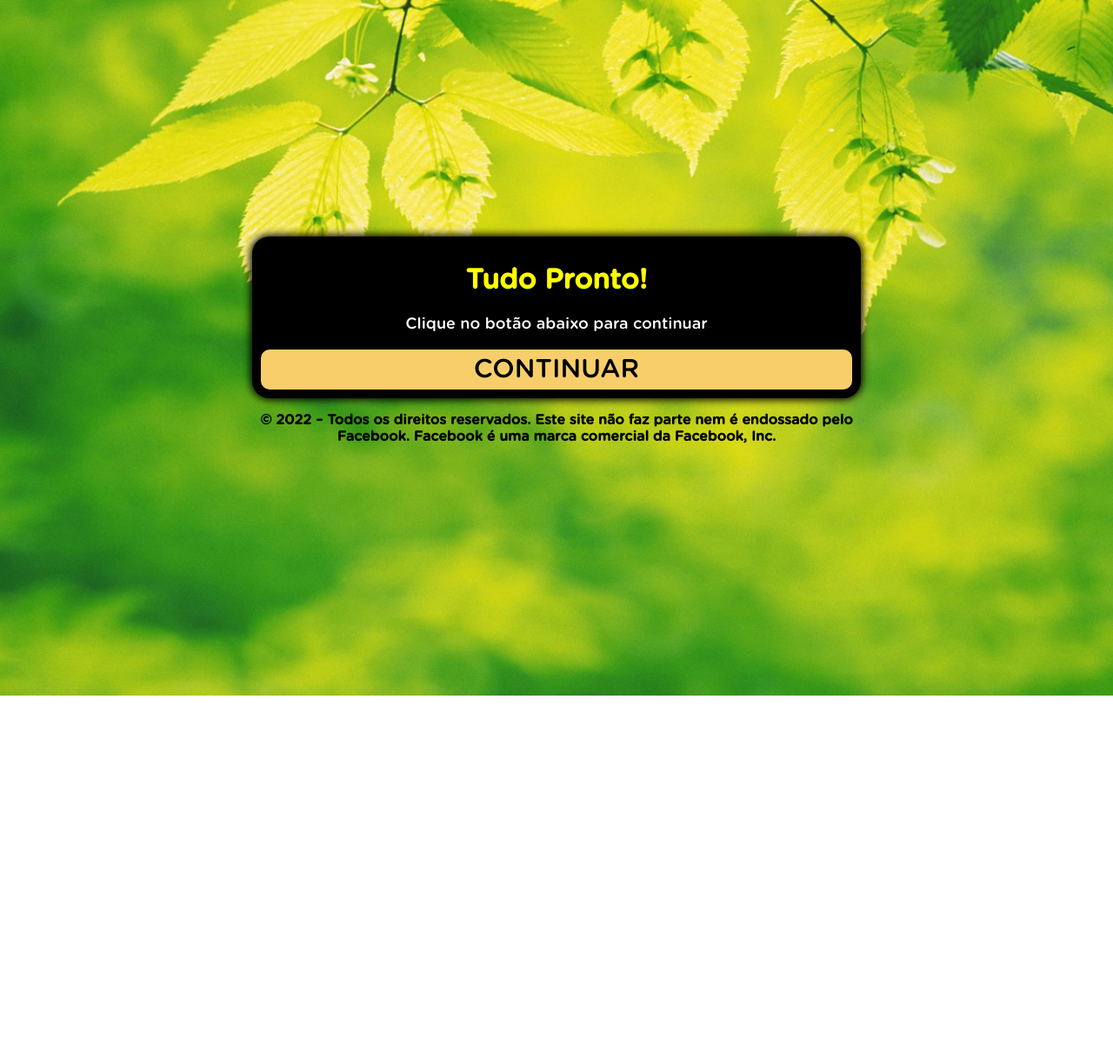
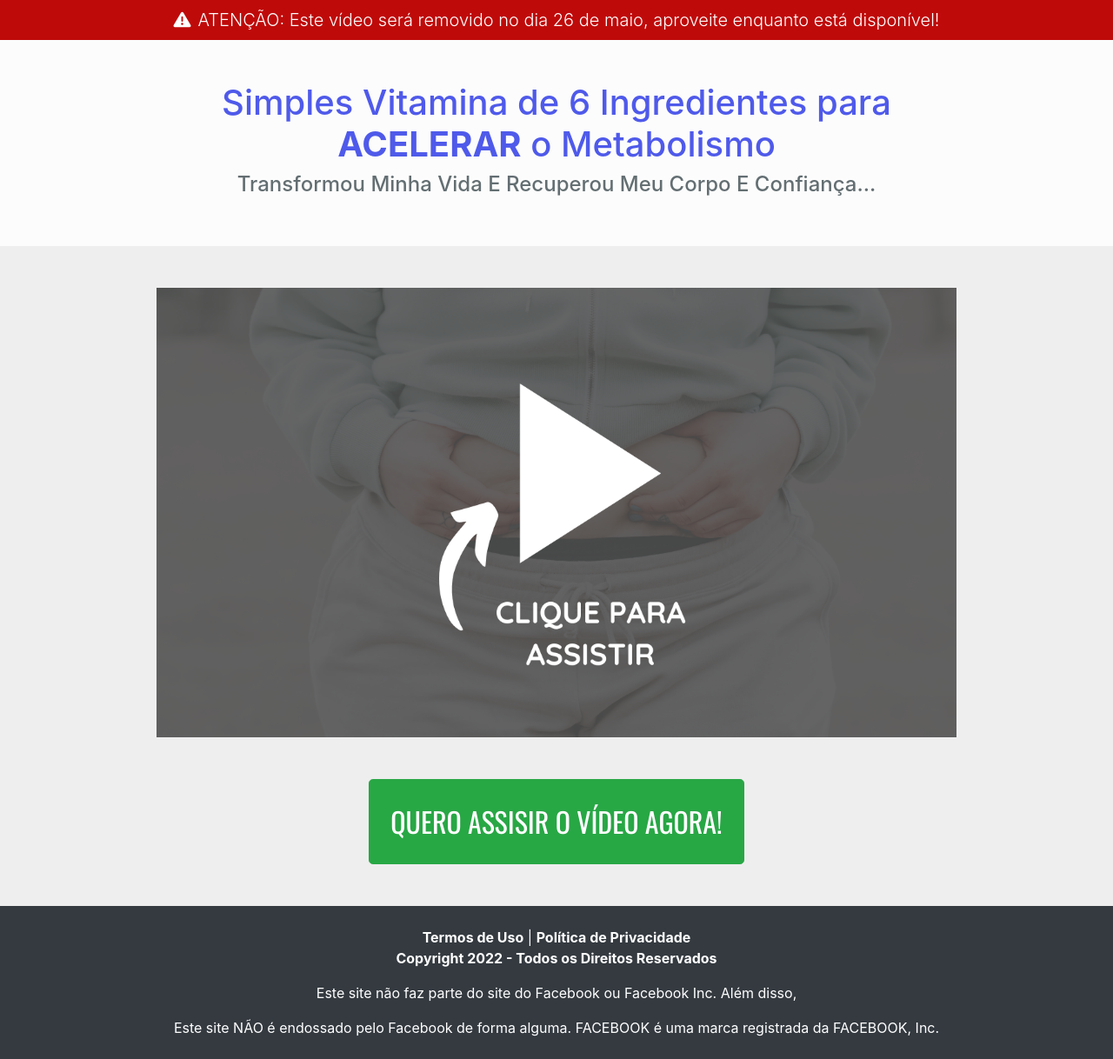
Before and after one commit to gerdaype/codigoszerobarriga.com, a plain HTML site: page ps/index.html in a window 1280 px wide. Shown: the whole page at 87% size. Before the commit the page ends 800 px from the top, so only its background shows below. Drawn offline with nearby package versions, Linux system fonts and the light colour scheme.

Commit message:
Add files via upload

```diff
--- a/ps/index.html
+++ b/ps/index.html
@@ -3,24 +3,89 @@
   <head>
     <meta charset="utf-8">
     <meta name="viewport" content="width=device-width, initial-scale=1, shrink-to-fit=no">
-  <link rel="stylesheet" href="style.css">
-  <title>Tudo Pronto!</title>
+    <link rel="stylesheet" href="https://stackpath.bootstrapcdn.com/bootstrap/4.1.3/css/bootstrap.min.css" integrity="sha384-MCw98/SFnGE8fJT3GXwEOngsV7Zt27NXFoaoApmYm81iuXoPkFOJwJ8ERdknLPMO" crossorigin="anonymous">
+    <link href="https://fonts.googleapis.com/css2?family=Oswald:wght@200;300;400;500;600;700&display=swap" rel="stylesheet">
+    <script src="https://kit.fontawesome.com/0572283b45.js"></script>
+    <style type="text/css">
+      nav {
+        background-color: #BF0A0A;
+        color: white;
+      }
+      .fsec {
+        background-color: #FCFCFC;
+      }
+      .fsec h1 {
+        color: #4F5AEA;
+      }
+      .fsec h4 {
+        color: #636E72;
+      }
+      .ssec {
+        background-color: #EEEEEE;
+      }
+      .btn {
+        font-size: 200%;
+        font-family: 'Oswald', sans-serif;
+        white-space: normal;
+      }
+    </style>
   </head>
   <body>
+
+    <nav class="navbar justify-content-center text-center">
+      <span class="lead">
+        <i class="fas fa-exclamation-triangle mr-2"></i>ATENÇÃO: Este vídeo será removido no dia <span id="dia"></span> de <span id="mes"></span>, aproveite enquanto está disponível!
+      </span>
+    </nav>
+
+    <section class="py-5 fsec">
       <div class="container">
-    <div class="black">
-      <div>
-        <div class="question">
-          <h1>Tudo Pronto!</h1>
-          <p>Clique no botão abaixo para continuar</p>
-        </div>
-        <div class="answer">
-          <a class="btn" href="https://codigoszerobarriga.com/">CONTINUAR</a>
+        <div class="row justify-content-center">
+          <div class="col-lg-10 text-center">
+            <h1>Simples Vitamina de 6 Ingredientes para <b>ACELERAR</b> o Metabolismo</h1>
+            <h4>Transformou Minha Vida E Recuperou Meu Corpo E Confiança...</h4>
           </div>
         </div>
       </div>
-    <p style="text-align: center; font-weight: bold;">© 2022 – Todos os direitos reservados. Este site não faz parte nem é endossado pelo Facebook. Facebook é uma marca comercial da Facebook, Inc.</p>
+    </section>
+
+    <section class="py-5 ssec">
+      <div class="container">
+        <div class="row justify-content-center">
+          <div class="col-lg-10 text-center">
+            <a href="https://protocolozerobarriga.com/"><img class="img-fluid" src="play.png"></a>
+            <!-- TROQUE SEU LINK ONDE ESTÁ O DO PROTOCOLOZEROBARRIGA.COM, MANTENDO AS ASPAS -->
+            <a class="btn btn-success btn-lg p-4 mt-5" href="https://protocolozerobarriga.com/">QUERO ASSISIR O VÍDEO AGORA!</a>
           </div>
-  <script type="text/javascript" src="script.js"></script>
+        </div>
+      </div>
+    </section>
+
+    <footer class="py-4 bg-dark text-white">
+      <div class="container">
+        <div class="row justify-content-center">
+          <div class="col text-center">
+            <a href="https://protocolozerobarriga.com/termos" class="text-white font-weight-bold">Termos de Uso</a> | <a href="https://protocolozerobarriga.com/privacidade" class="text-white font-weight-bold">Política de Privacidade</a>
+            <p class="font-weight-bold">Copyright 2022 - Todos os Direitos Reservados</p>
+            <p>Este site não faz parte do site do Facebook ou Facebook Inc. Além disso,</p>
+            <p class="mb-0">Este site NÃO é endossado pelo Facebook de forma alguma. FACEBOOK é uma marca registrada da FACEBOOK, Inc.</p>
+          </div>
+        </div>
+      </div>
+    </footer>
+
+    <script src="https://code.jquery.com/jquery-3.3.1.slim.min.js" integrity="sha384-q8i/X+965DzO0rT7abK41JStQIAqVgRVzpbzo5smXKp4YfRvH+8abtTE1Pi6jizo" crossorigin="anonymous"></script>
+    <script src="https://cdnjs.cloudflare.com/ajax/libs/popper.js/1.14.3/umd/popper.min.js" integrity="sha384-ZMP7rVo3mIykV+2+9J3UJ46jBk0WLaUAdn689aCwoqbBJiSnjAK/l8WvCWPIPm49" crossorigin="anonymous"></script>
+    <script src="https://stackpath.bootstrapcdn.com/bootstrap/4.1.3/js/bootstrap.min.js" integrity="sha384-ChfqqxuZUCnJSK3+MXmPNIyE6ZbWh2IMqE241rYiqJxyMiZ6OW/JmZQ5stwEULTy" crossorigin="anonymous"></script>
+    <script>
+      monName = new Array ("janeiro", "fevereiro", "março", "abril", "maio", "junho", "julho", "agosto", "setembro", "outubro", "novembro", "dezembro")
+
+      var data = new Date();
+      var dia = data.getDate();
+      var mes = monName[data.getMonth()];
+
+      document.getElementById("dia").innerHTML = dia
+      document.getElementById("mes").innerHTML = mes
+    </script>
   </body>
 </html>
```
Also changed, not shown: ps/play.png (added). Lines whose indentation alone changed are shown as unchanged.
